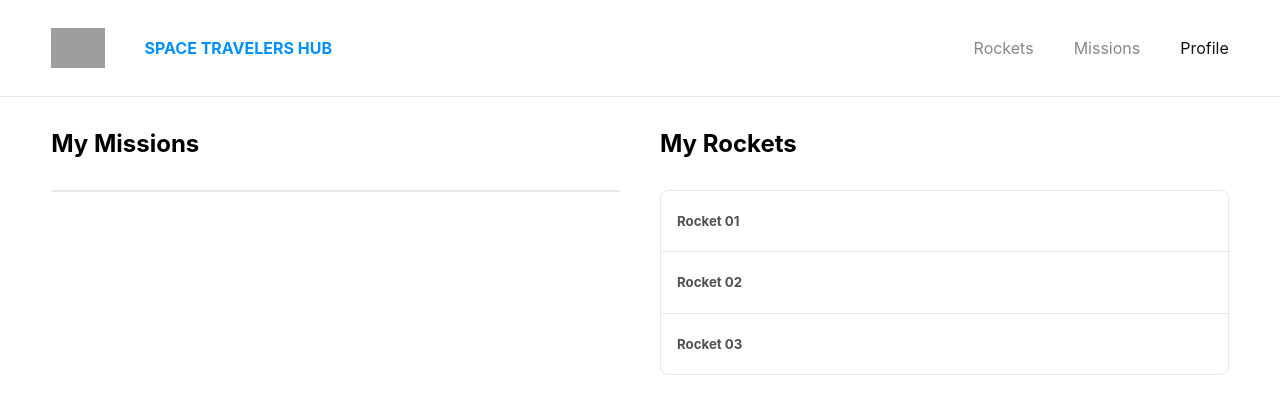
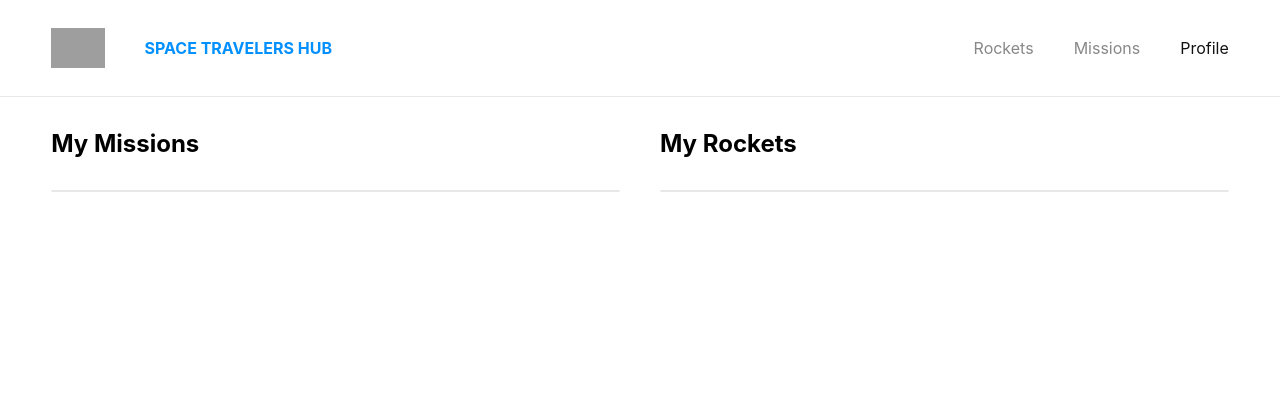
Before and after one commit to carlosmuerto/React-Group-Project, a React (Create React App) app: page /Profile in a window 1280 px wide. Shown: the top 414 px of the page. Built offline with nearby package versions, Linux system fonts and the light colour scheme; grey boxes are pictures that could not be loaded.

Commit message:
display reserved rockets in profile

```diff
--- a/src/view/pages/Profile/Profile.jsx
+++ b/src/view/pages/Profile/Profile.jsx
@@ -2,21 +2,24 @@ import { useSelector } from 'react-redux';
 import { filter } from 'lodash';
 import ReservedList from '../../components/ReservedItems/ReservedList';
 import * as missionRedux from '../../../features/mission/MissionSlice';
+import * as rocketRedux from '../../../features/rockets/RocketSlice';
 import './Profile.scss';
 
 const ProfilePage = () => {
   const AllMissions = useSelector(missionRedux.selectMissions);
+  const AllRockets = useSelector(rocketRedux.selectRockets);
   const recervedMissions = useSelector(missionRedux.selectResserved);
+  const recervedRockets = useSelector(rocketRedux.selectResserved);
   const ReservedmissionLabels = filter(
     AllMissions,
     (mission) => recervedMissions.includes(mission.id),
   ).map((recervedMission) => recervedMission.name);
 
-  const ReservedRocketLabels = [
-    'Rocket 01',
-    'Rocket 02',
-    'Rocket 03',
-  ];
+  const ReservedRocketLabels = filter(
+    AllRockets,
+    (rocket) => recervedRockets.includes(rocket.id),
+  ).map((recervedRocket) => recervedRocket.name);
+
   return (
     <main className="app-profile">
       <ReservedList title="My Missions" ReservedListLabels={ReservedmissionLabels} />
```
